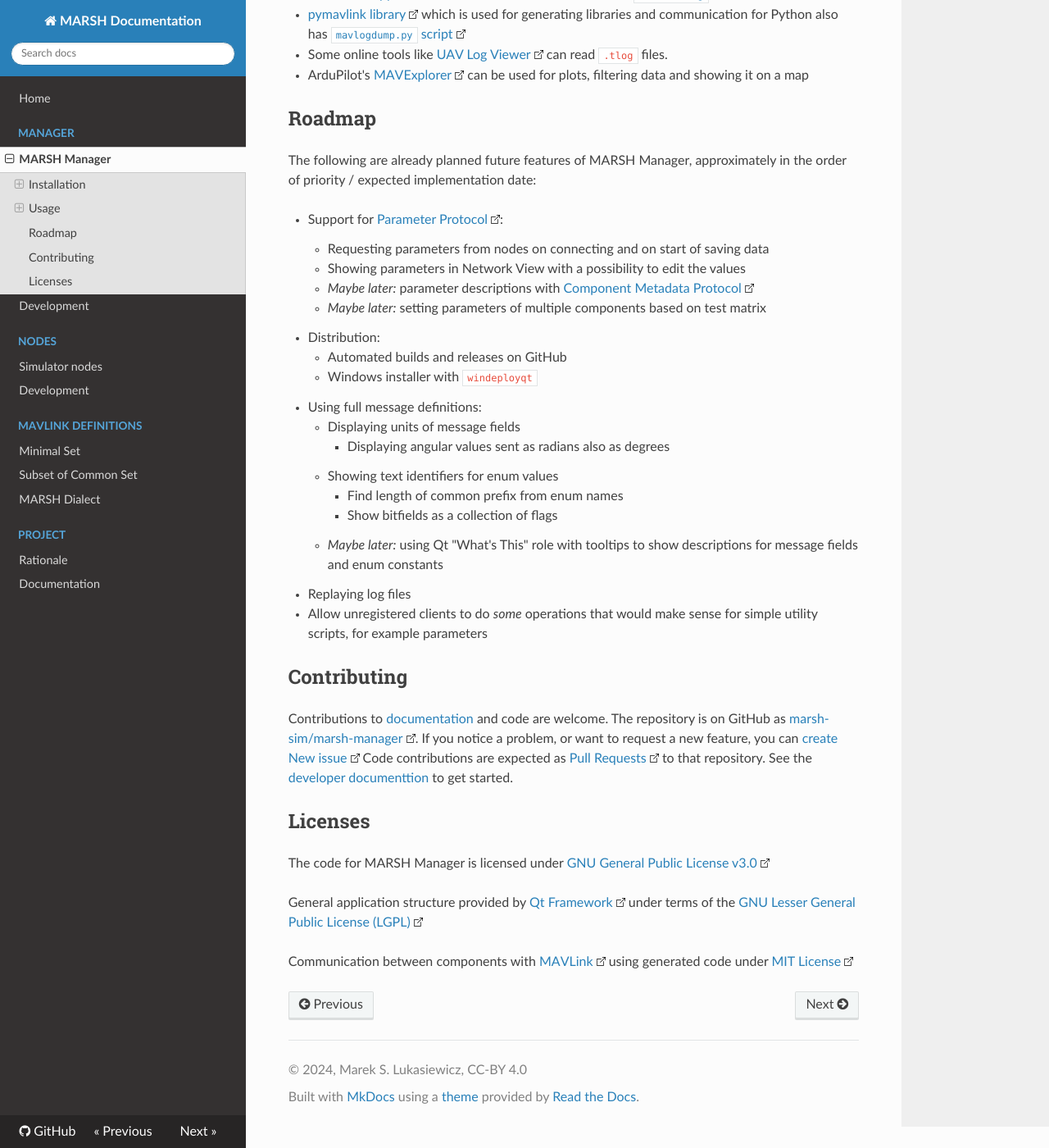
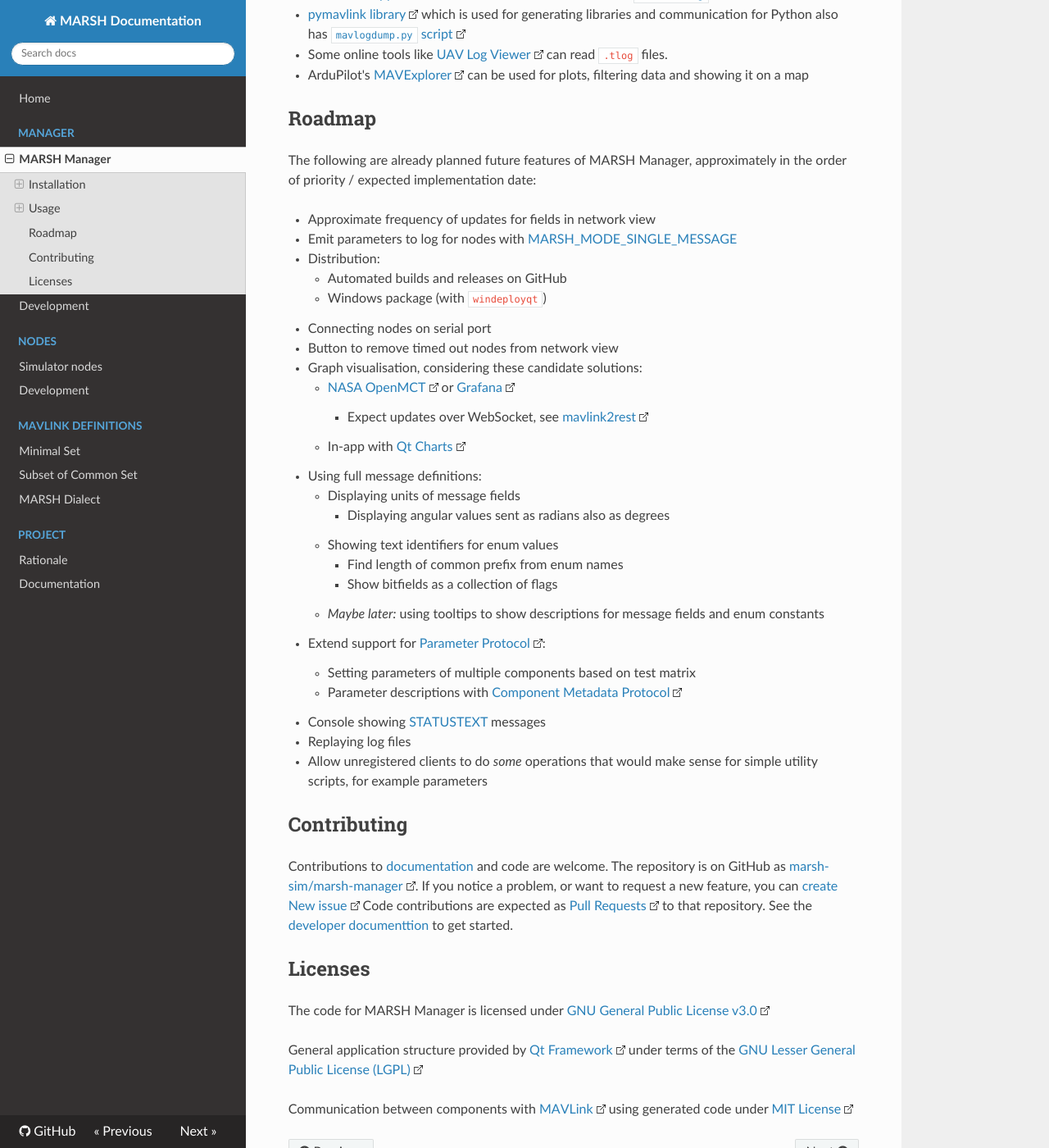
Before and after one commit to marsh-sim/marsh-docs, an MkDocs documentation site: the page built from docs/manager/README.md, in a window 1280 px wide and 1400 px high, scrolled down 2930 px. Shown: the whole window at 82% size. Built offline with MkDocs 1.6.1, drawn with Linux system fonts in a browser that asks for light colours; nearby versions of some CDN libraries.

Commit message:
Update manager roadmap

```diff
--- a/docs/manager/README.md
+++ b/docs/manager/README.md
@@ -91,21 +91,28 @@
 
 The following are already planned future features of MARSH Manager, approximately in the order of priority / expected implementation date:
 
-- Support for [Parameter Protocol](https://mavlink.io/en/services/parameter.html):
-    - Requesting parameters from nodes on connecting and on start of saving data
-    - Showing parameters in Network View with a possibility to edit the values
-    - *Maybe later:* parameter descriptions with [Component Metadata Protocol](https://mavlink.io/en/services/component_information.html)
-    - *Maybe later:* setting parameters of multiple components based on test matrix
+- Approximate frequency of updates for fields in network view
+- Emit parameters to log for nodes with [MARSH_MODE_SINGLE_MESSAGE](../mavlink/marsh.md#MARSH_MODE_SINGLE_MESSAGE)
 - Distribution:
     - Automated builds and releases on GitHub
-    - Windows installer with `windeployqt`
+    - Windows package (with `windeployqt`)
+- Connecting nodes on serial port
+- Button to remove timed out nodes from network view
+- Graph visualisation, considering these candidate solutions:
+    - [NASA OpenMCT](https://github.com/nasa/openmct) or [Grafana](https://github.com/grafana/grafana)
+        - Expect updates over WebSocket, see [mavlink2rest](https://github.com/mavlink/mavlink2rest)
+    - In-app with [Qt Charts](https://doc.qt.io/qt-6.5/qtcharts-overview.html)
 - Using full message definitions:
     - Displaying units of message fields
         - Displaying angular values sent as radians also as degrees
     - Showing text identifiers for enum values
         - Find length of common prefix from enum names
         - Show bitfields as a collection of flags
-    - *Maybe later:* using Qt "What's This" role with tooltips to show descriptions for message fields and enum constants
+    - *Maybe later:* using tooltips to show descriptions for message fields and enum constants
+- Extend support for [Parameter Protocol](https://mavlink.io/en/services/parameter.html):
+    - Setting parameters of multiple components based on test matrix
+    - Parameter descriptions with [Component Metadata Protocol](https://mavlink.io/en/services/component_information.html)
+- Console showing [STATUSTEXT](../mavlink/common.md#STATUSTEXT) messages
 - Replaying log files
 - Allow unregistered clients to do *some* operations that would make sense for simple utility scripts, for example parameters
 
```
Also changed, not shown: docs/rationale.md (+3 -0 lines).
